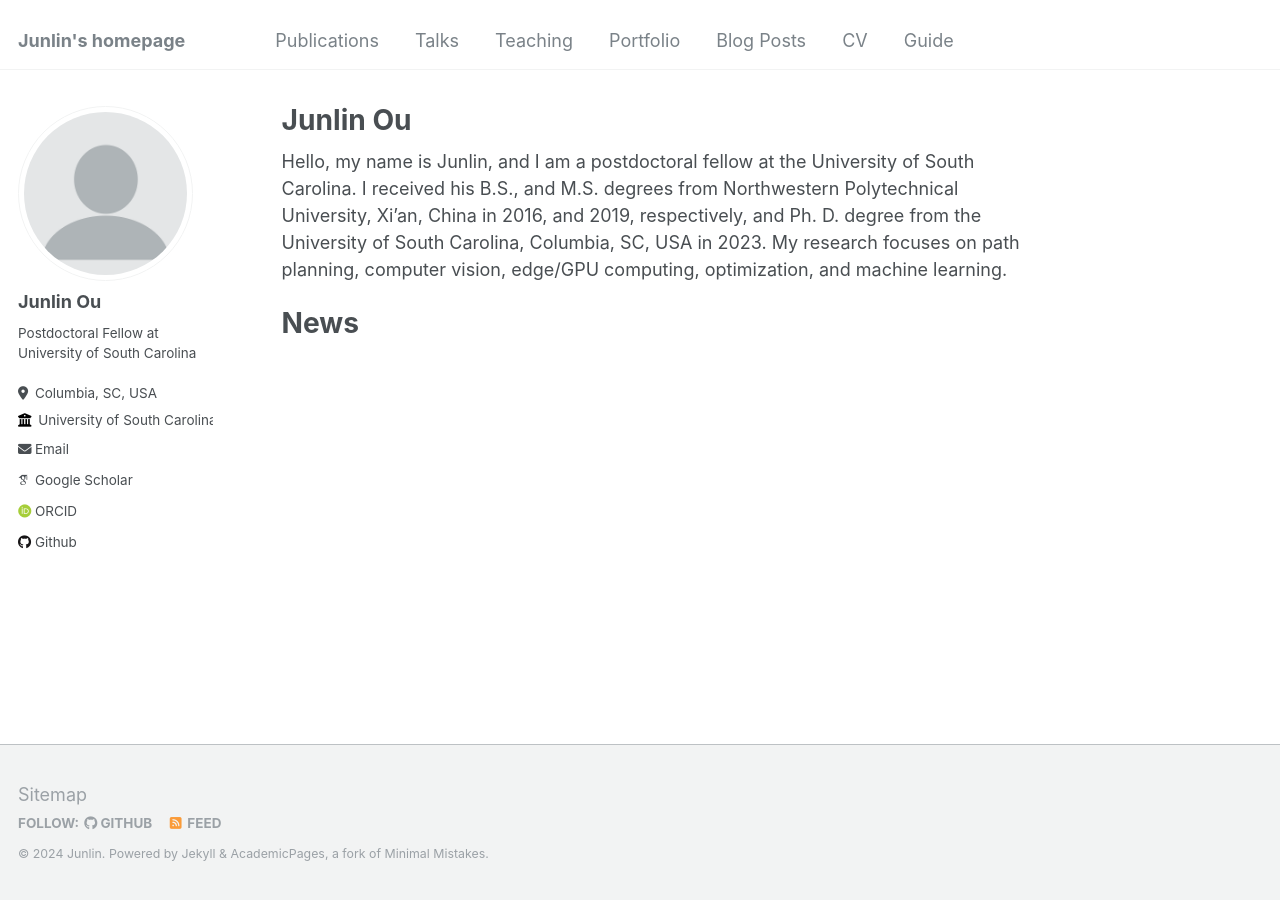
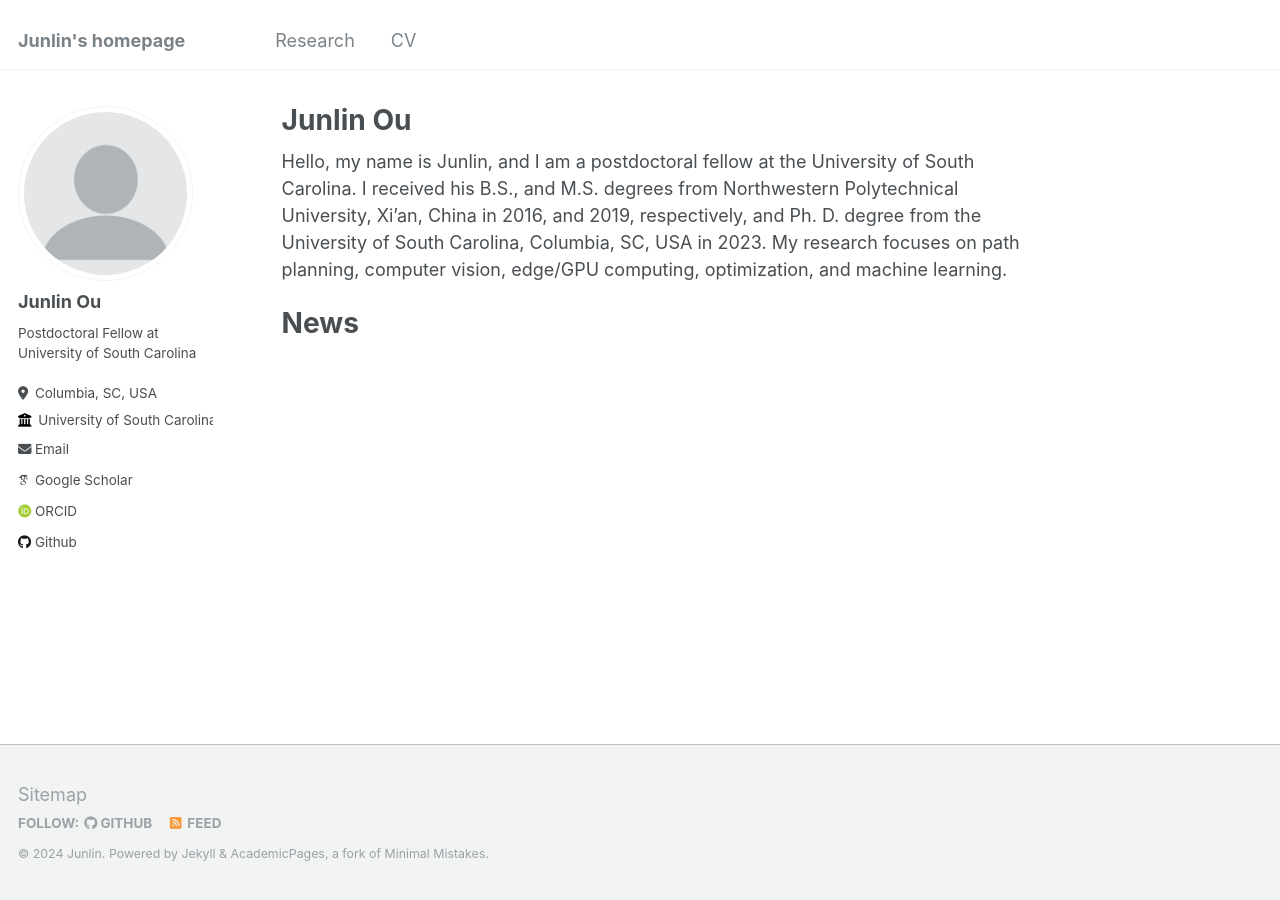
Before and after one commit to Junlin-Ou/Junlin-Ou.github.io, a Jekyll site: the page built from _pages/about.md, in a window 1280 px wide. Built offline with Jekyll 4.4.1, drawn with Linux system fonts in a browser that asks for light colours; some web fonts are replaced; part of the change alters nothing that is shown.

Commit message:
Update navigation.yml

```diff
--- a/_data/navigation.yml
+++ b/_data/navigation.yml
@@ -1,22 +1,25 @@
 # main links links
 main:
-  - title: "Publications"
-    url: /publications/
+  - title: "Research"
+    url: /research/
 
-  - title: "Talks"
-    url: /talks/
+#  - title: "Publications"
+#    url: /publications/
 
-  - title: "Teaching"
-    url: /teaching/
+#  - title: "Talks"
+#    url: /talks/
 
-  - title: "Portfolio"
-    url: /portfolio/
+#  - title: "Teaching"
+#    url: /teaching/
 
-  - title: "Blog Posts"
-    url: /year-archive/
+#  - title: "Portfolio"
+#    url: /portfolio/
+
+#  - title: "Blog Posts"
+#    url: /year-archive/
 
   - title: "CV"
     url: /files/CV.pdf
 
-  - title: "Guide"
-    url: /markdown/
+#  - title: "Guide"
+#    url: /markdown/
```
